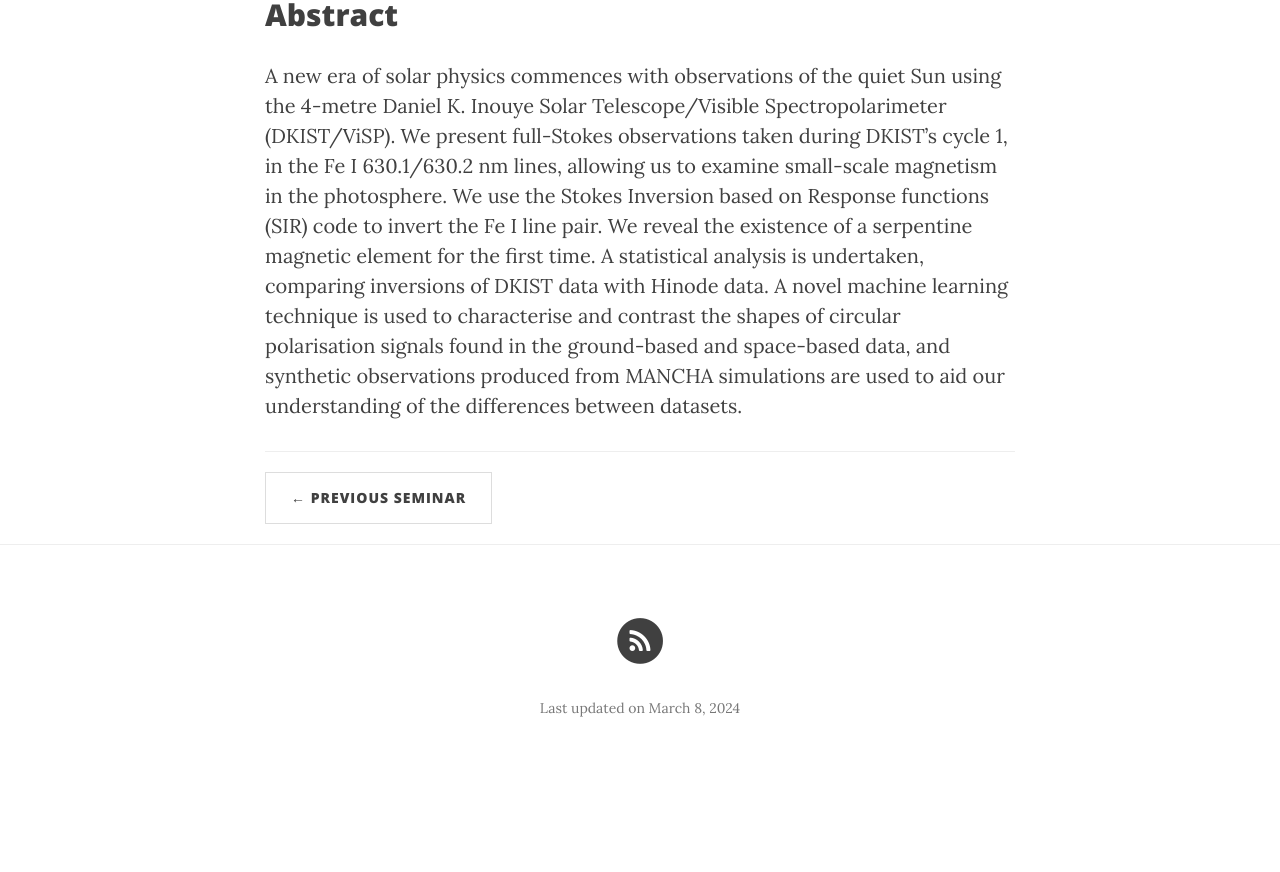
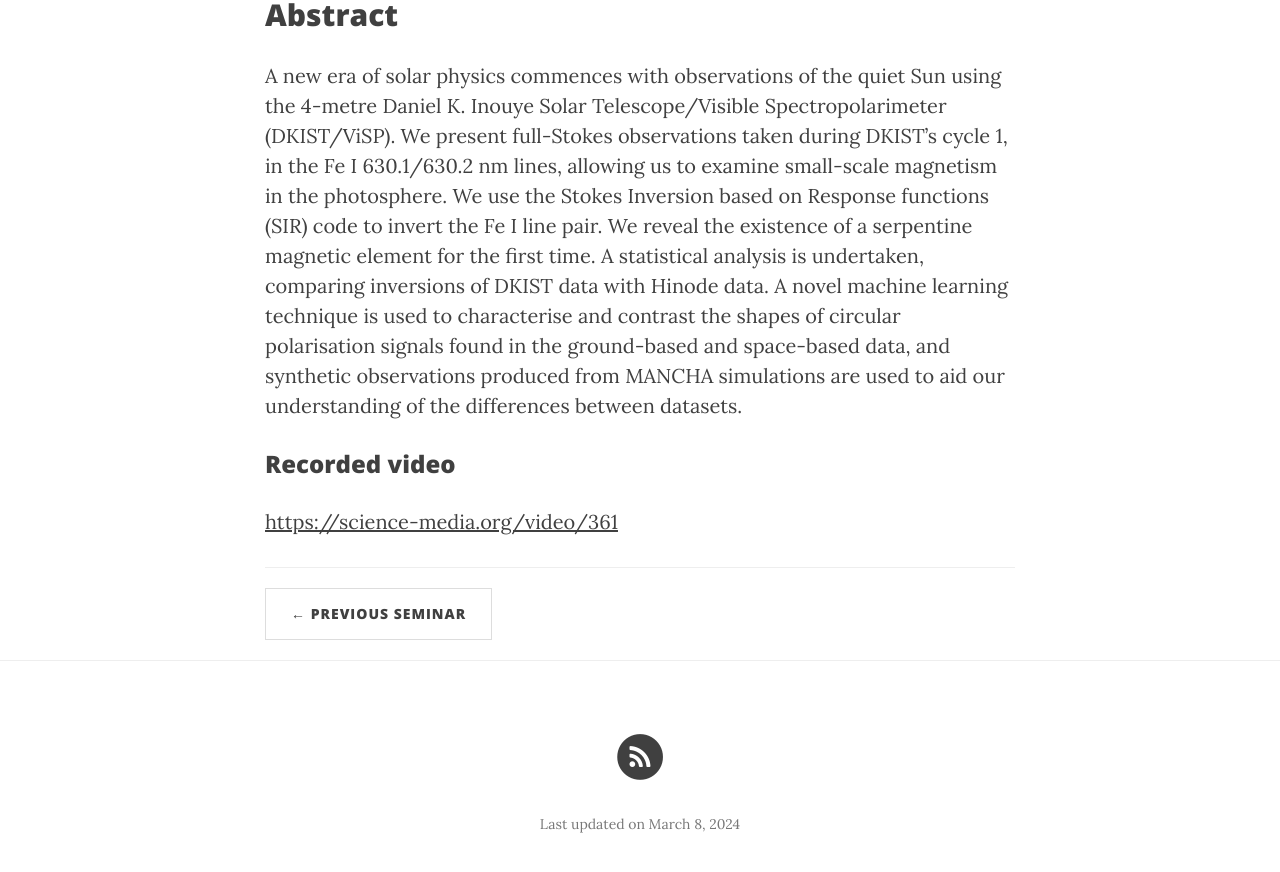
Before and after one commit to ITA-Solar/espos, a Jekyll site: the page built from _posts/2024-03-07-Campbell.md, in a window 1280 px wide and 900 px high, scrolled down 735 px. Shown: the top 872 px of the window. Built offline with Jekyll 4.4.1, drawn with Linux system fonts in a browser that asks for light colours; nearby versions of some CDN libraries; before the commit the page ends 1519 px from its top, so only the background shows below that.

Commit message:
Update 2024-03-07-Campbell.md

```diff
--- a/_posts/2024-03-07-Campbell.md
+++ b/_posts/2024-03-07-Campbell.md
@@ -10,3 +10,6 @@ published:  true
 
 ## Abstract
 A new era of solar physics commences with observations of the quiet Sun using the 4-metre Daniel K. Inouye Solar Telescope/Visible Spectropolarimeter (DKIST/ViSP). We present full-Stokes observations taken during DKIST’s cycle 1, in the Fe I 630.1/630.2 nm lines, allowing us to examine small-scale magnetism in the photosphere. We use the Stokes Inversion based on Response functions (SIR) code to invert the Fe I line pair. We reveal the existence of a serpentine magnetic element for the first time. A statistical analysis is undertaken, comparing inversions of DKIST data with Hinode data. A novel machine learning technique is used to characterise and contrast the shapes of circular polarisation signals found in the ground-based and space-based data, and synthetic observations produced from MANCHA simulations are used to aid our understanding of the differences between datasets.
+
+### Recorded video
+[https://science-media.org/video/361](https://science-media.org/video/361)
```
